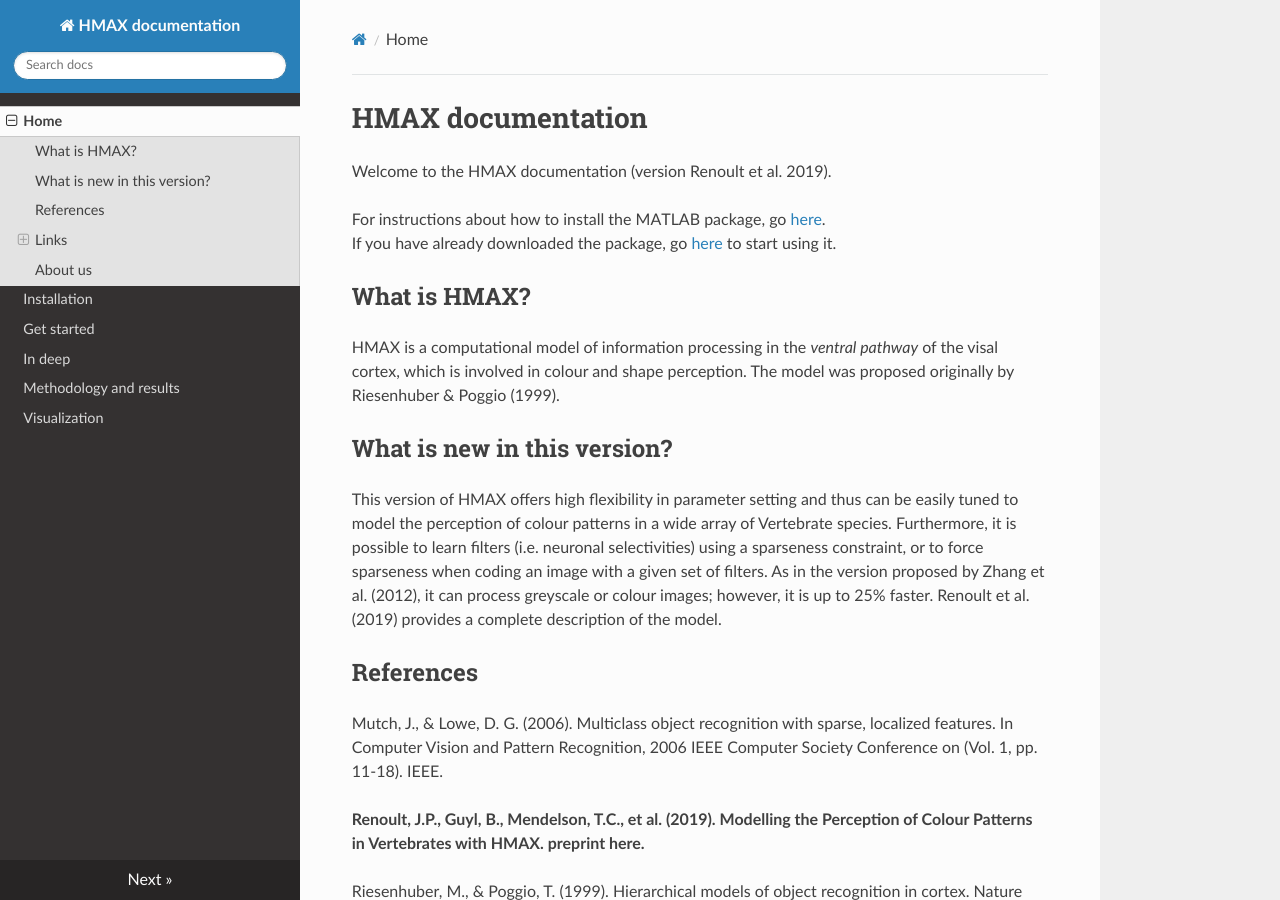
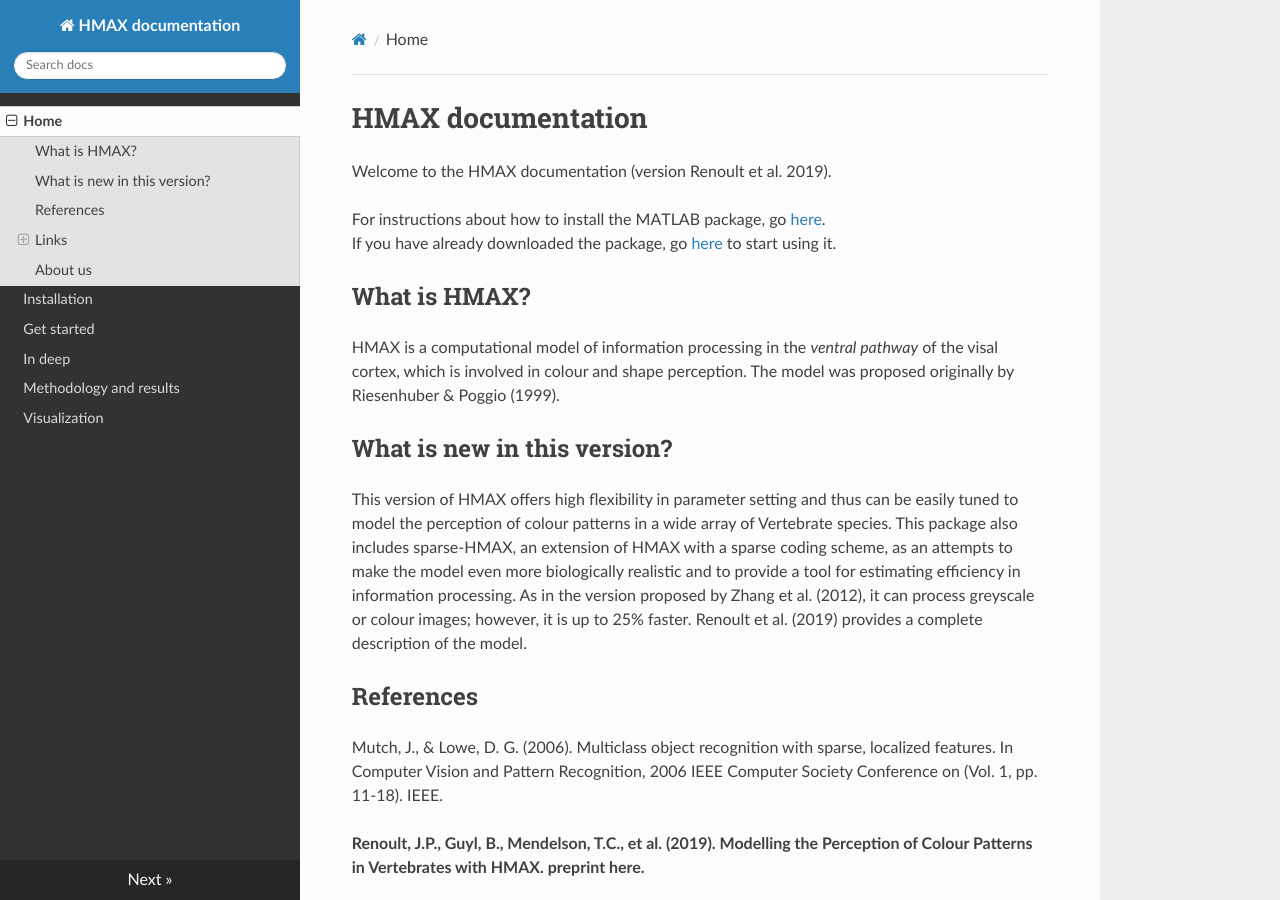
Before and after one commit to EEVCOM-Montpellier/hmax-documentation, an MkDocs documentation site: the page built from docs/index.md, in a window 1280 px wide and 900 px high. Built offline with MkDocs 1.6.1, drawn with Linux system fonts in a browser that asks for light colours; nearby versions of some CDN libraries; old or Windows-style settings are respelled for this version of MkDocs.

Commit message:
Update index.md

```diff
--- a/docs/index.md
+++ b/docs/index.md
@@ -11,7 +11,7 @@
 
 ## What is new in this version?
 
-This version of HMAX offers high flexibility in parameter setting and thus can be easily tuned to model the perception of colour patterns in a wide array of Vertebrate species. Furthermore, it is possible to learn filters (i.e. neuronal selectivities) using a sparseness constraint, or to force sparseness when coding an image with a given set of filters. As in the version proposed by Zhang et al. (2012), it can process greyscale or colour images; however, it is up to 25% faster. Renoult et al. (2019) provides a complete description of the model.
+This version of HMAX offers high flexibility in parameter setting and thus can be easily tuned to model the perception of colour patterns in a wide array of Vertebrate species. This package also includes sparse-HMAX, an extension of HMAX with a sparse coding scheme, as an attempts to make the model even more biologically realistic and to provide a tool for estimating efficiency in information processing. As in the version proposed by Zhang et al. (2012), it can process greyscale or colour images; however, it is up to 25% faster. Renoult et al. (2019) provides a complete description of the model.
 
 ## References
 Mutch, J., & Lowe, D. G. (2006). Multiclass object recognition with sparse, localized features. In Computer Vision and Pattern Recognition, 2006 IEEE Computer Society Conference on (Vol. 1, pp. 11-18). IEEE.
```
